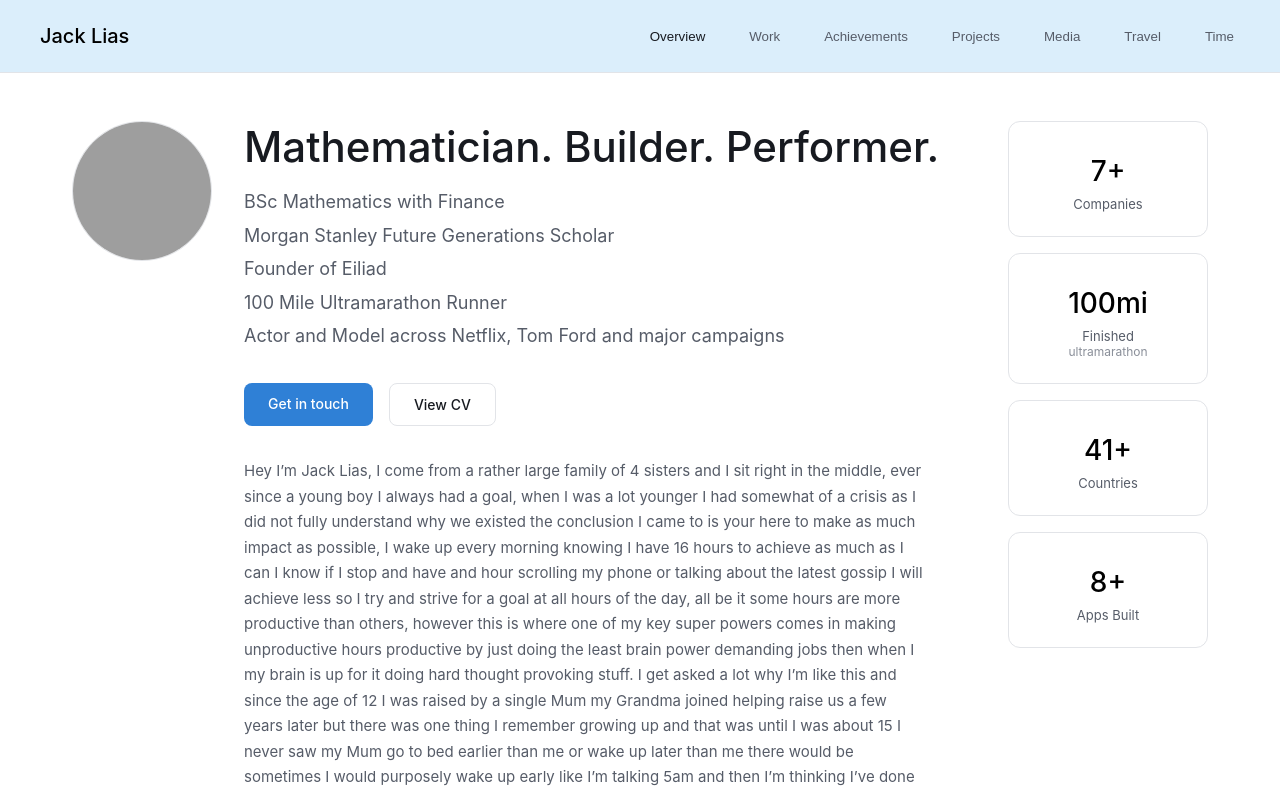
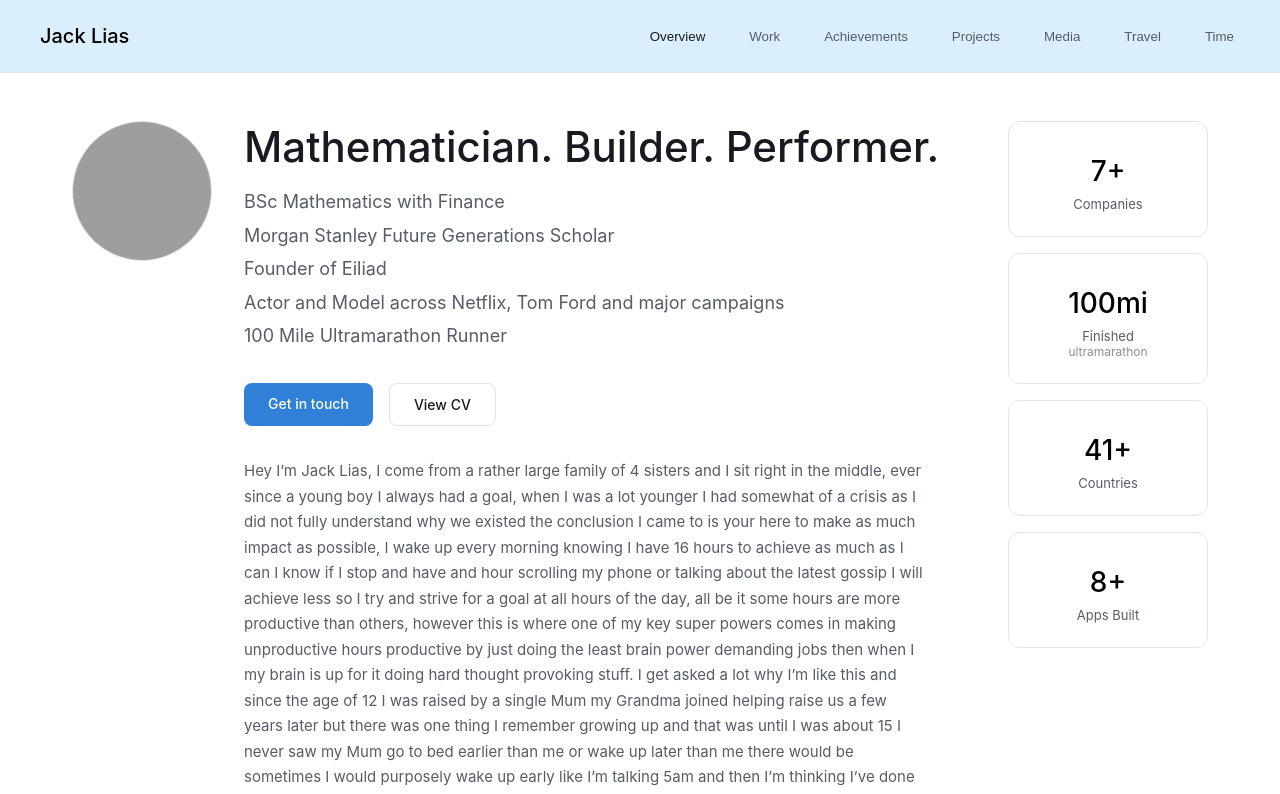
Before and after one commit to sailkcaj/jack-website, a React (Vite) app: page / in a window 1280 px wide. Shown: the top 794 px of the page. Built offline with nearby package versions, Linux system fonts and the light colour scheme; grey boxes are pictures that could not be loaded; the HTML template or start-up script is replaced by a standard one.

Commit message:
Reorder front-page credentials list

```diff
--- a/src/App.jsx
+++ b/src/App.jsx
@@ -86,8 +86,8 @@ export default function JackWebsite() {
                     <p style={{ margin: '0 0 0.3rem 0' }}>BSc Mathematics with Finance</p>
                     <p style={{ margin: '0 0 0.3rem 0' }}>Morgan Stanley Future Generations Scholar</p>
                     <p style={{ margin: '0 0 0.3rem 0' }}>Founder of Eiliad</p>
-                    <p style={{ margin: '0 0 0.3rem 0' }}>100 Mile Ultramarathon Runner</p>
-                    <p style={{ margin: 0 }}>Actor and Model across Netflix, Tom Ford and major campaigns</p>
+                    <p style={{ margin: '0 0 0.3rem 0' }}>Actor and Model across Netflix, Tom Ford and major campaigns</p>
+                    <p style={{ margin: 0 }}>100 Mile Ultramarathon Runner</p>
                   </div>
                   <div style={{ display: 'flex', gap: '1rem', marginBottom: '2rem' }}>
                     <a href="mailto:liasjack1@gmail.com" style={{
```
